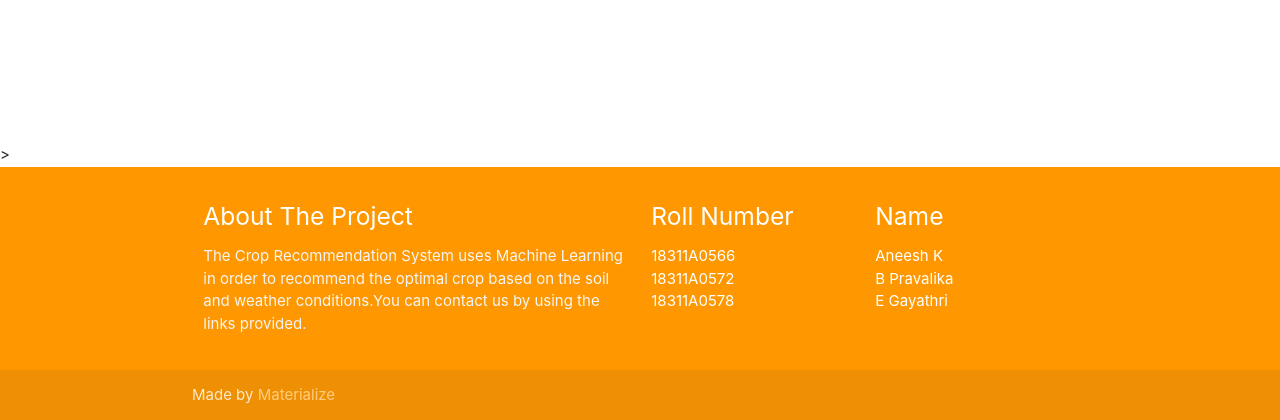
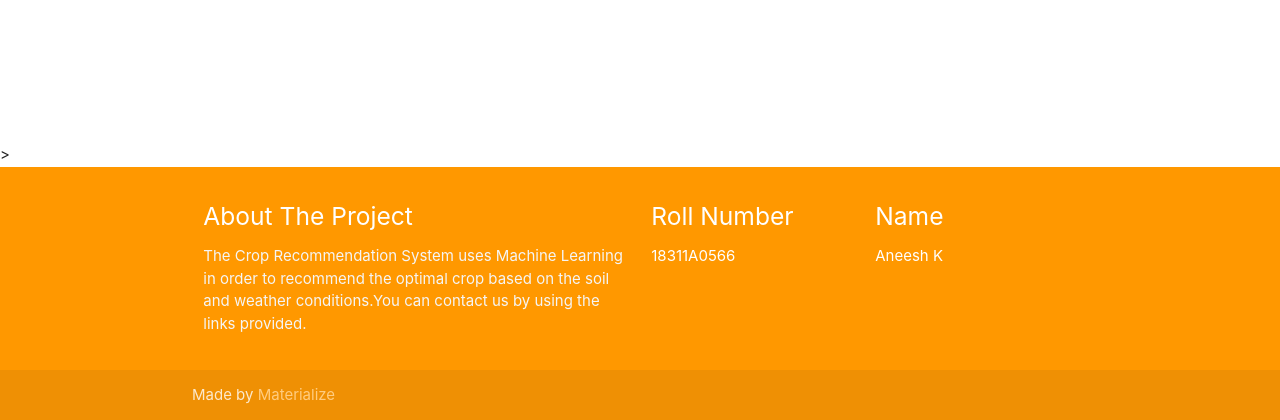
Before and after one commit to aniche-k/crop-recommend, a Flask app: page / in a window 1280 px wide. Shown: the part 723-1143 px from the top of the page. Run offline with Flask 2, Linux system fonts and the light colour scheme; parts of the project's set-up code (start-up, migrations or seed data) failed here and were passed over; some libraries are stand-ins or nearby versions.

Commit message:
Commented out the names.

```diff
--- a/templates/forest.html
+++ b/templates/forest.html
@@ -116,16 +116,18 @@
         <h5 class="white-text">Roll Number</h5>
         <ul>
           <li><a class="white-text" href="#!">18311A0566</a></li>
-          <li><a class="white-text" href="#!">18311A0572</a></li>
+          <!--<li><a class="white-text" href="#!">18311A0572</a></li>
           <li><a class="white-text" href="#!">18311A0578</a></li>
+	-->
         </ul>
       </div>
       <div class="col l3 s12">
         <h5 class="white-text">Name</h5>
         <ul>
           <li><a class="white-text" href="#!">Aneesh K</a></li>
-          <li><a class="white-text" href="#!">B Pravalika</a></li>
+        <!--  <li><a class="white-text" href="#!">B Pravalika</a></li>
           <li><a class="white-text" href="#!">E Gayathri</a></li>
+	   -->
         </ul>
       </div>
     </div>
```
